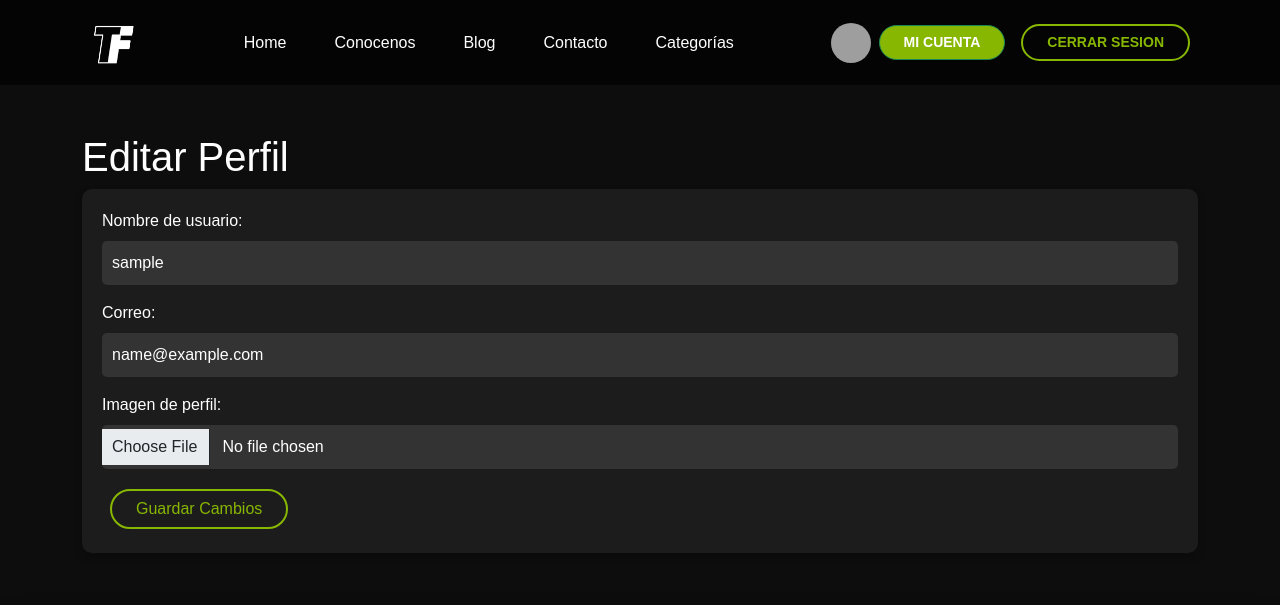
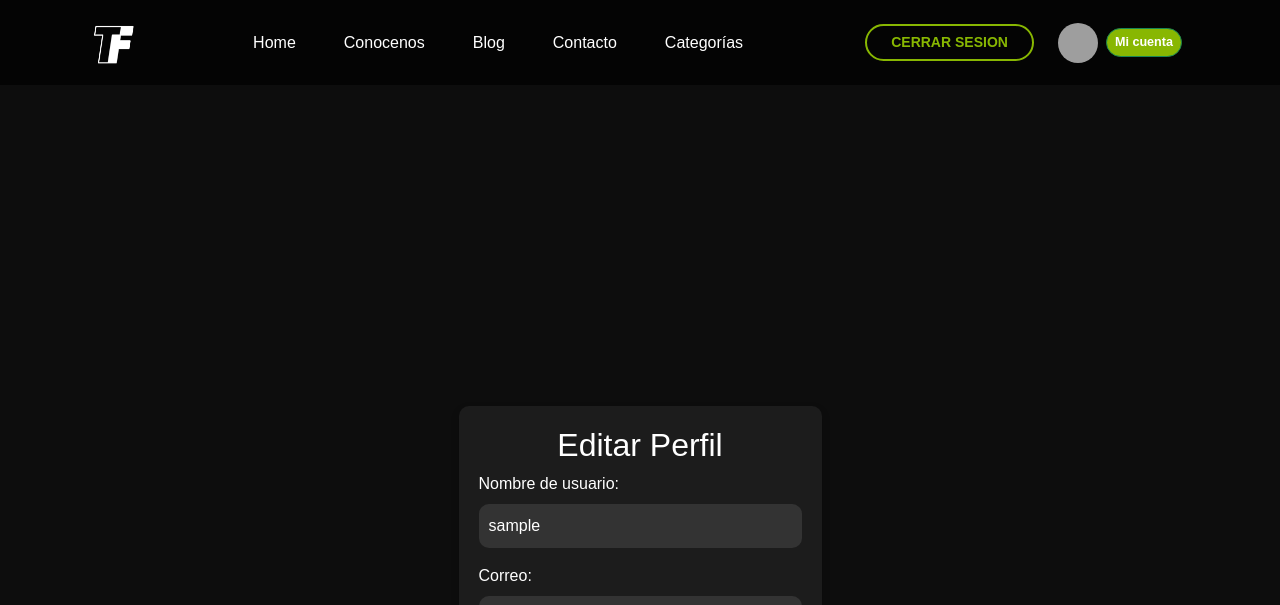
Before and after one commit to anabelaMaciel/proyecto-final-info, a Django app: page /editar-perfil/ in a window 1280 px wide. Shown: the top 605 px of the page. Run offline with Django 5.2, Linux system fonts and the light colour scheme; the visitor is signed in with stand-in values (Sample User, id 1); grey boxes are pictures that could not be loaded.

Commit message:
Arreglo de editar perfil, arreglo del los meensajes, modificacion de editar perfil (css) y del about

```diff
--- a/apps/blog/forms.py
+++ b/apps/blog/forms.py
@@ -20,9 +20,7 @@ class UserRegisterForm(UserCreationForm):
 class EditarPerfilForm(forms.ModelForm):
     class Meta:
         model = Usuario_personalizado
-        fields = ['imagen_perfil']  # El campo que se va a editar
-
-        # Opcional: Puedes agregar widgets o estilos personalizados si lo necesitas
+        fields = ['imagen_perfil']
         widgets = {
             'imagen_perfil': forms.ClearableFileInput(attrs={'class': 'form-control'}),
         }
--- a/apps/blog/urls.py
+++ b/apps/blog/urls.py
@@ -26,7 +26,7 @@ urlpatterns = [
     path('about/', views.about_us, name='about-us'),
     path('like/<int:post_id>/', views.like_post, name='like_post'),
     path('like/comentario/<int:comentario_id>/', views.like_comentario, name='like_comentario'),
-    path('editar-perfil/', editar_perfil, name='editar_perfil'),
+    path('editar-perfil/', views.editar_perfil, name='editar_perfil'),
 
     # CRUD operations for posts
     path('blog/', ListarPostsView.as_view(), name='blog'),
--- a/apps/blog/views.py
+++ b/apps/blog/views.py
@@ -117,7 +117,7 @@ def register(request):
             user.groups.add(group)
 
             login(request, user)
-            messages.success(request, 'Cuenta creada con éxito!')
+            messages.success(request, '¡Cuenta creada con éxito!')
             return redirect('blog-home')
         else:
             for field, errors in form.errors.items():
@@ -143,7 +143,6 @@ def like_post(request, post_id):
         like.delete()
     return HttpResponseRedirect(reverse('noticia', args=[post.slug]) + '#like_post')
 
-#editar perfil
 @login_required
 def editar_perfil(request):
     user = request.user
@@ -159,7 +158,8 @@ def editar_perfil(request):
             user.imagen_perfil = imagen_perfil
 
         user.save()
-        return redirect('blog-home')
+        messages.success(request, '¡Perfil actualizado con éxito!')
+        return redirect('editar_perfil')
 
     return render(request, 'blog/editar_perfil.html', {'user': user})
 
--- a/templates/base.html
+++ b/templates/base.html
@@ -276,24 +276,25 @@
                 <small>Categorías</small>
             </a>
         </nav>
-        <div class="d-flex flex-wrap align-items-center">
+        <div class="d-flex flex-wrap align-items-center justify-content-end">
             {% if user.is_authenticated %}
-                <div class="d-flex align-items-center">
+                <form method="post" action="{% url 'logout' %}" class="d-inline mx-2">
+                    {% csrf_token %}
+                    <button type="submit" class="btn rounded-pill verde-lima-transparent px-4 btn-transparent mx-2 mt-3">
+                        <b class="small">CERRAR SESION</b>
+                    </button>
+                </form>
+
+                <div class="d-flex align-items-center mx-2">
                     {% if user.imagen_perfil %}
                         <img src="{{ user.imagen_perfil.url }}" alt="Imagen de perfil" class="rounded-circle" width="40" height="40">
                     {% else %}
                         <img src="{% static 'path/to/default-image.jpg' %}" alt="Imagen de perfil predeterminada" class="rounded-circle" width="40" height="40">
                     {% endif %}
-                    <a href="{% url 'editar_perfil' %}" class="btn rounded-pill verde-lima px-4 btn-success mx-2 my-1">
-                        <b class="small">MI CUENTA</b>
+                    <a href="{% url 'editar_perfil' %}" class="btn rounded-pill verde-lima px-2 btn-success mx-2 my-2 d-flex align-items-center" style="font-size: 0.9em; line-height: 1.2;">
+                        <b class="small">Mi cuenta</b>
                     </a>
                 </div>
-                <form method="post" action="{% url 'logout' %}" class="d-inline">
-                    {% csrf_token %}
-                    <button type="submit" class="btn rounded-pill verde-lima-transparent px-4 btn-transparent mx-2 mt-3">
-                        <b class="small">CERRAR SESION</b>
-                    </button>
-                </form>
             {% else %}
                 <a href="{% url 'login' %}" class="btn rounded-pill verde-lima px-4 btn-success mx-2 my-1">
                     <b class="small">INICIAR SESION</b>
@@ -303,7 +304,9 @@
                 </a>
             {% endif %}
         </div>
-    </div>
+
+
+
 </header>
 
 
@@ -311,7 +314,6 @@
 
     <main class="container py-5">
         {% block content %}
-        <!-- Contenido específico de cada página -->
         {% endblock %}
     </main>
 
--- a/templates/blog/editar_perfil.html
+++ b/templates/blog/editar_perfil.html
@@ -1,27 +1,40 @@
 {% extends "base.html" %}
+{% block content %}
 
-{% block content %}
-<h1>Editar Perfil</h1>
-<form method="POST" enctype="multipart/form-data" style="background-color: #1c1c1c; padding: 20px; border-radius: 10px; box-shadow: 0px 4px 8px rgba(0, 0, 0, 0.2);">
+<div style="display: flex; justify-content: center; align-items: center; min-height: 70vh;">
+    <form method="POST" enctype="multipart/form-data" style="background-color: #1c1c1c; padding: 20px; border-radius: 10px; box-shadow: 0px 4px 8px rgba(0, 0, 0, 0.2); max-width: 400px; margin: auto;">
         {% csrf_token %}
+        <h2 style="text-align: center; color: #fff;">Editar Perfil</h2>
+        {% if messages %}
+            <div>
+                {% for message in messages %}
+                    <div class="alert alert-{{ message.tags }}" role="alert">
+                        {{ message }}
+                    </div>
+                {% endfor %}
+            </div>
+        {% endif %}
         <div class="mb-3">
             <label for="username" class="form-label" style="color: #fff;">Nombre de usuario:</label>
             <input type="text" class="form-control" id="username" name="username" value="{{ user.username }}" required
-               style="background-color: #333; color: #fff; border: none; border-radius: 5px; padding: 10px;">
+                   style="width: 100%; border-radius: 10px; background-color: #333; color: #fff; border: none; padding: 10px;">
         </div>
         <div class="mb-3">
             <label for="email" class="form-label" style="color: #fff;">Correo:</label>
             <input type="email" class="form-control" id="email" name="email" value="{{ user.email }}" required
-               style="background-color: #333; color: #fff; border: none; border-radius: 5px; padding: 10px;">
+                   style="width: 100%; border-radius: 10px; background-color: #333; color: #fff; border: none; padding: 10px;">
         </div>
         <div class="mb-3">
             <label for="imagen_perfil" class="form-label" style="color: #fff;">Imagen de perfil:</label>
             <input type="file" class="form-control" id="imagen_perfil" name="imagen_perfil"
-               style="background-color: #333; color: #fff; border: none; border-radius: 5px; padding: 10px;">
+                   style="width: 100%; border-radius: 10px; background-color: #333; color: #fff; border: none; padding: 10px;">
         </div>
+        <div style="text-align: center;">
             <button type="submit" class="btn rounded-pill verde-lima-transparent px-4 btn-transparent mx-2 my-1">
                 Guardar Cambios
             </button>
+        </div>
     </form>
+</div>
 
 {% endblock %}
```
Also changed, not shown: templates/blog/about.html (+4 -5 lines), templates/blog/blog.html (+10 -2 lines), templates/blog/contactanos.html (+23 -5 lines), apps/blog/migrations/0001_initial.py, apps/blog/migrations/0002_categorias_imagen.py (deleted), apps/blog/migrations/0003_alter_posts_slug.py (deleted), apps/blog/migrations/0004_comentarios_likes.py (deleted), apps/blog/migrations/0005_alter_categorias_imagen_alter_posts_imagen.py (deleted), apps/blog/migrations/0006_alter_categorias_imagen_alter_posts_fecha_creacion_and_more.py (deleted), apps/blog/migrations/0007_usuario_personalizado_imagen_perfil.py (deleted). Lines whose indentation alone changed are shown as unchanged.
